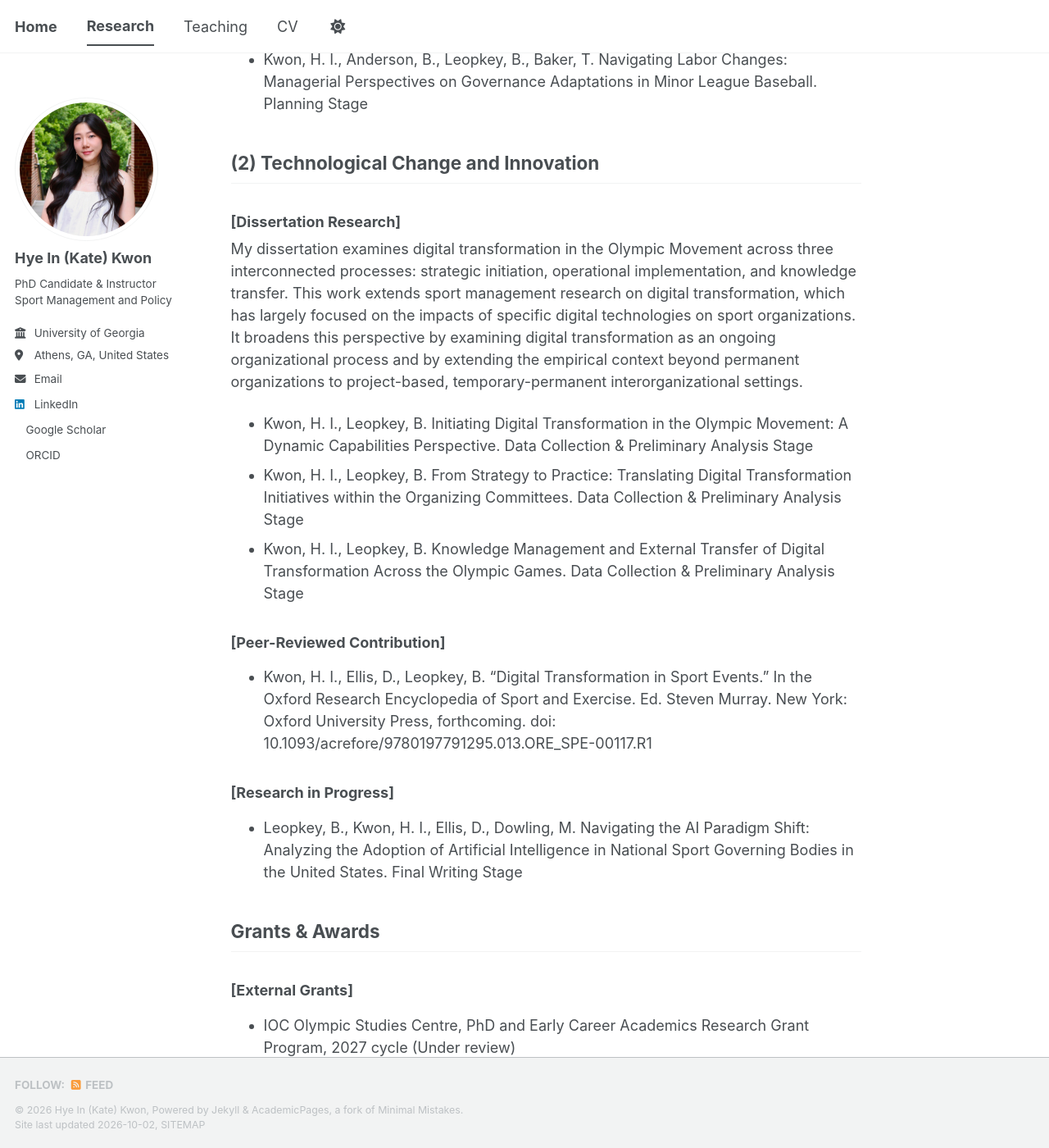
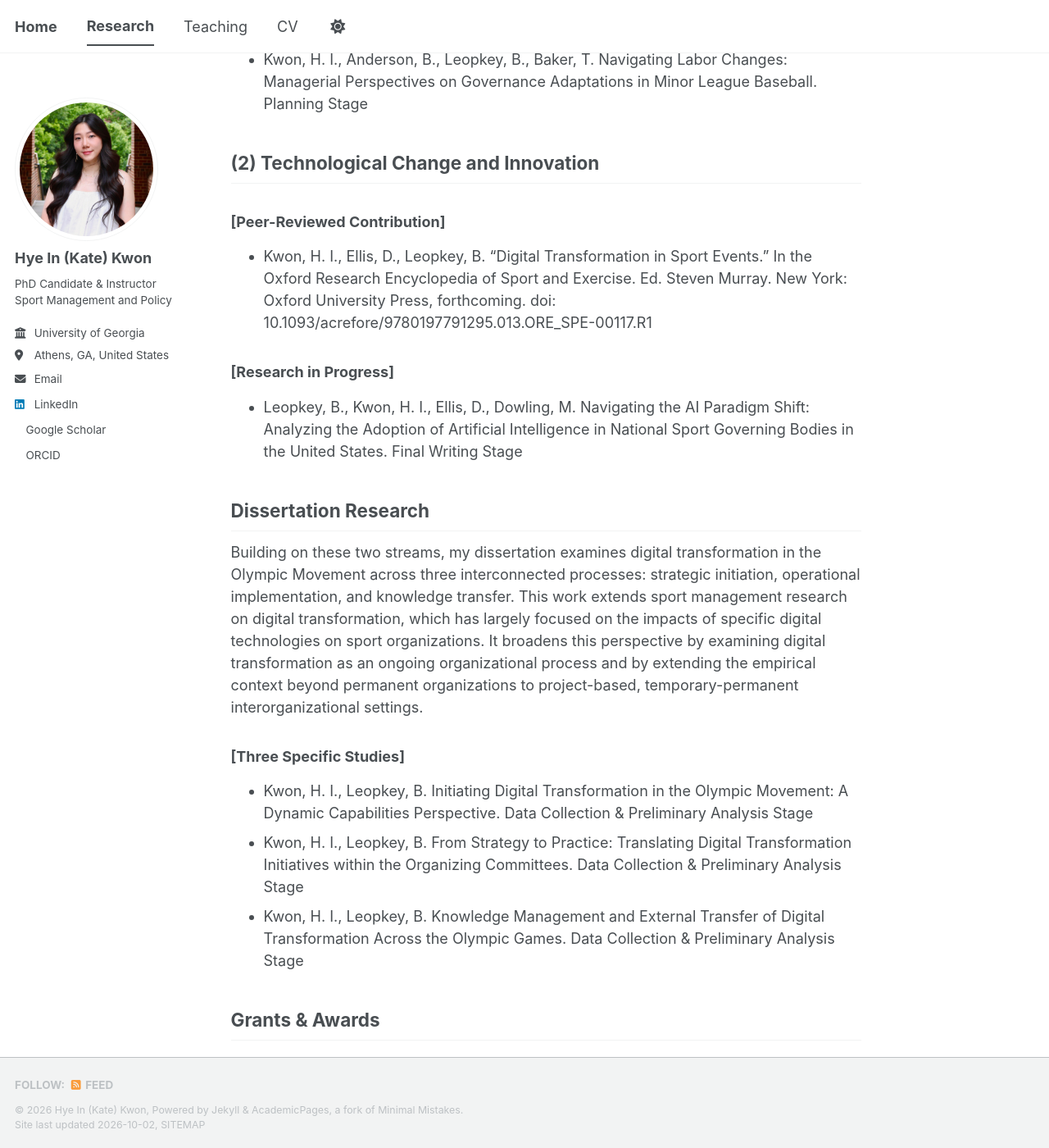
Before and after one commit to katehyeinkwon/katehyeinkwon.github.io, a Jekyll site: the page built from _pages/research.md, in a window 1280 px wide and 1400 px high, scrolled down 851 px. Shown: the whole window at 82% size. Built offline with Jekyll 4.4.1, drawn with Linux system fonts in a browser that asks for light colours; a style sheet for code colours, icons or effects is not loaded; part of the change alters nothing that is shown.

Commit message:
Update research.md

```diff
--- a/_pages/research.md
+++ b/_pages/research.md
@@ -24,14 +24,6 @@ My research interests broadly revolve around topics related to organizational ch
 
 ## (2) Technological Change and Innovation
 
-### [Dissertation Research]
-
-My dissertation examines digital transformation in the Olympic Movement across three interconnected processes: strategic initiation, operational implementation, and knowledge transfer. This work extends sport management research on digital transformation, which has largely focused on the impacts of specific digital technologies on sport organizations. It broadens this perspective by examining digital transformation as an ongoing organizational process and by extending the empirical context beyond permanent organizations to project-based, temporary-permanent interorganizational settings.
-
-- Kwon, H. I., Leopkey, B. Initiating Digital Transformation in the Olympic Movement: A Dynamic Capabilities Perspective. Data Collection & Preliminary Analysis Stage
-- Kwon, H. I., Leopkey, B. From Strategy to Practice: Translating Digital Transformation Initiatives within the Organizing Committees. Data Collection & Preliminary Analysis Stage
-- Kwon, H. I., Leopkey, B. Knowledge Management and External Transfer of Digital Transformation Across the Olympic Games. Data Collection & Preliminary Analysis Stage
-
 ### [Peer-Reviewed Contribution]
 
 - Kwon, H. I., Ellis, D., Leopkey, B. "Digital Transformation in Sport Events." In the Oxford Research Encyclopedia of Sport and Exercise. Ed. Steven Murray. New York: Oxford University Press, forthcoming. doi: 10.1093/acrefore/9780197791295.013.ORE_SPE-00117.R1
@@ -39,6 +31,16 @@ My dissertation examines digital transformation in the Olympic Movement across t
 ### [Research in Progress]
 
 - Leopkey, B., Kwon, H. I., Ellis, D., Dowling, M. Navigating the AI Paradigm Shift: Analyzing the Adoption of Artificial Intelligence in National Sport Governing Bodies in the United States. Final Writing Stage
+
+## Dissertation Research
+
+Building on these two streams, my dissertation examines digital transformation in the Olympic Movement across three interconnected processes: strategic initiation, operational implementation, and knowledge transfer. This work extends sport management research on digital transformation, which has largely focused on the impacts of specific digital technologies on sport organizations. It broadens this perspective by examining digital transformation as an ongoing organizational process and by extending the empirical context beyond permanent organizations to project-based, temporary-permanent interorganizational settings.
+
+### [Three Specific Studies]
+
+- Kwon, H. I., Leopkey, B. Initiating Digital Transformation in the Olympic Movement: A Dynamic Capabilities Perspective. Data Collection & Preliminary Analysis Stage
+- Kwon, H. I., Leopkey, B. From Strategy to Practice: Translating Digital Transformation Initiatives within the Organizing Committees. Data Collection & Preliminary Analysis Stage
+- Kwon, H. I., Leopkey, B. Knowledge Management and External Transfer of Digital Transformation Across the Olympic Games. Data Collection & Preliminary Analysis Stage
 
 ## Grants & Awards
 
```
